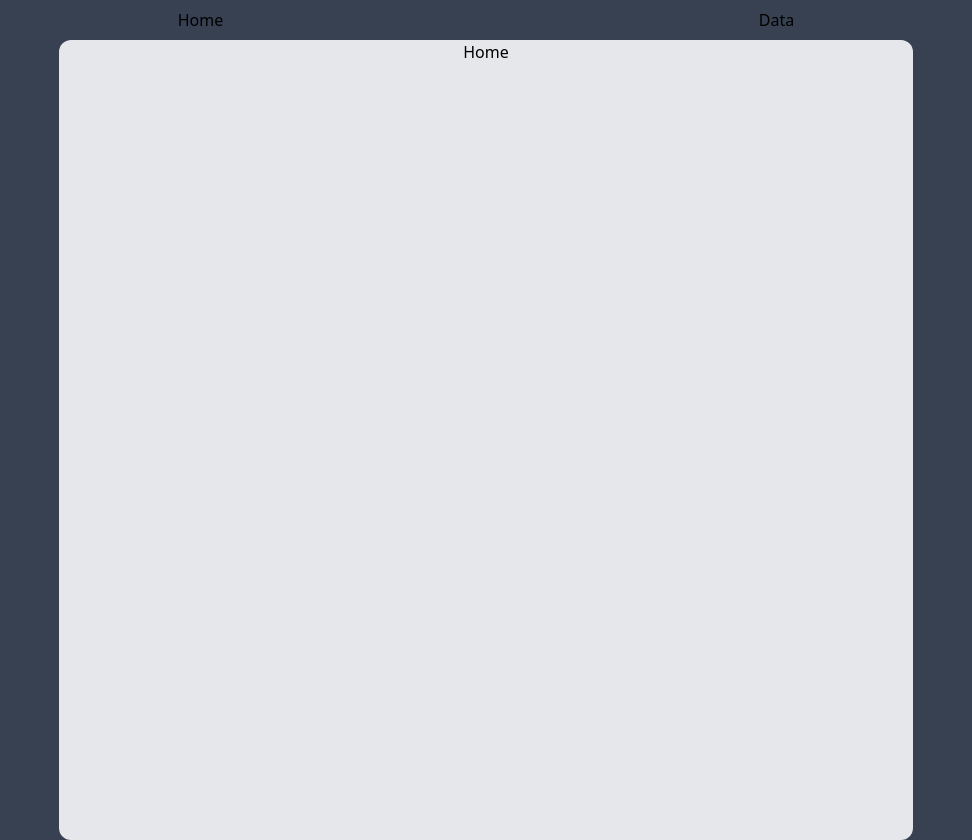
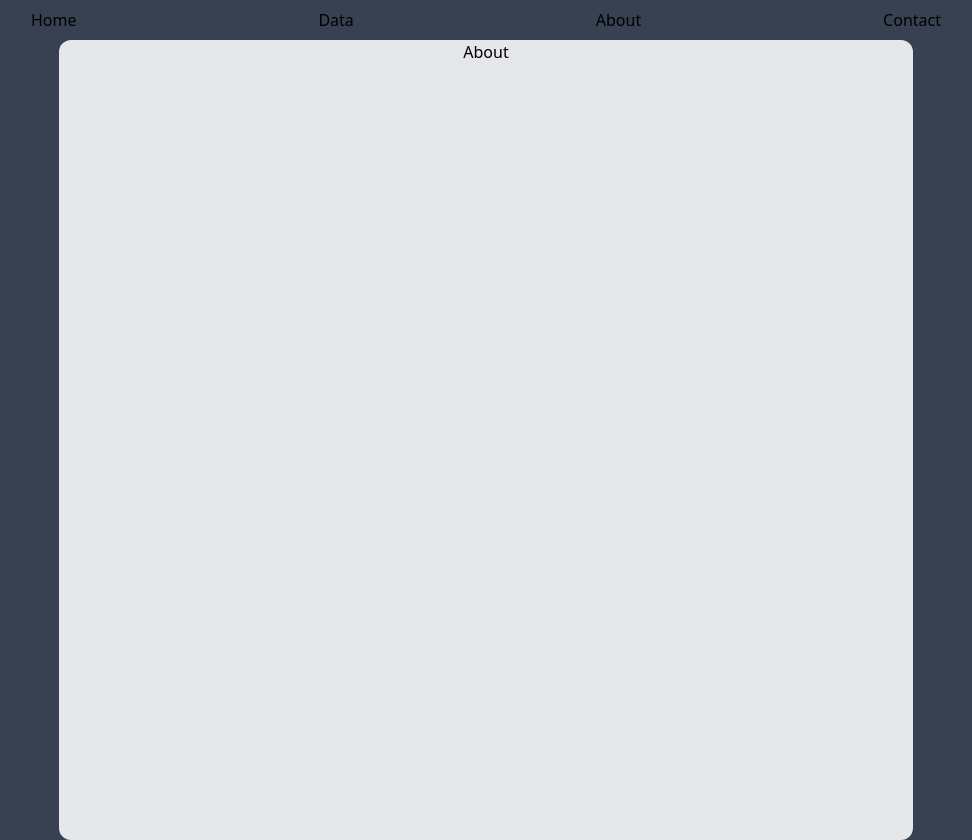
Before and after one commit to Nolan-E/vaccination, a React (Create React App) app: page /about in a window 1280 px wide. Shown: the whole page, without its empty margins (154-1126 px from the left). Built offline with nearby package versions, Linux system fonts and the light colour scheme.

Commit message:
Add about and contact pages.

```diff
--- /dev/null
+++ b/src/components/About.js
@@ -0,0 +1,9 @@
+const About = () => {
+  return (
+      <h2 className="">
+        About
+      </h2>
+  )
+}
+
+export default About
--- a/src/components/App.js
+++ b/src/components/App.js
@@ -1,8 +1,10 @@
 import { BrowserRouter as Router, Switch, Route, Link } from "react-router-dom"
 import "../styles/App.css"
 import NavBar from "./NavBar"
+import About from "./About"
+import Contact from "./Contact"
+import Data from "./Data"
 import Home from "./Home"
-import Data from "./Data"
 
 const App = () => {
   return (
@@ -11,6 +13,8 @@ const App = () => {
         <NavBar />
         <div className="h-screen w-2/3 max-w-screen-lg flex justify-center bg-gray-200 rounded-xl">
           <Switch>
+            <Route path="/about" component={About} />
+            <Route path="/contact" component={Contact} />
             <Route path="/data" component={Data} />
             <Route path="/" component={Home} />
           </Switch>
--- /dev/null
+++ b/src/components/Contact.js
@@ -0,0 +1,9 @@
+const Contact = () => {
+  return (
+      <h2 className="">
+        Contact
+      </h2>
+  )
+}
+
+export default Contact
--- a/src/components/NavBar.js
+++ b/src/components/NavBar.js
@@ -10,6 +10,12 @@ const NavBar = () => {
         <li>
           <Link to="/data">Data</Link>
         </li>
+        <li>
+          <Link to="/about">About</Link>
+        </li>
+        <li>
+          <Link to="/contact">Contact</Link>
+        </li>
       </ul>
     </nav>
   )
```
